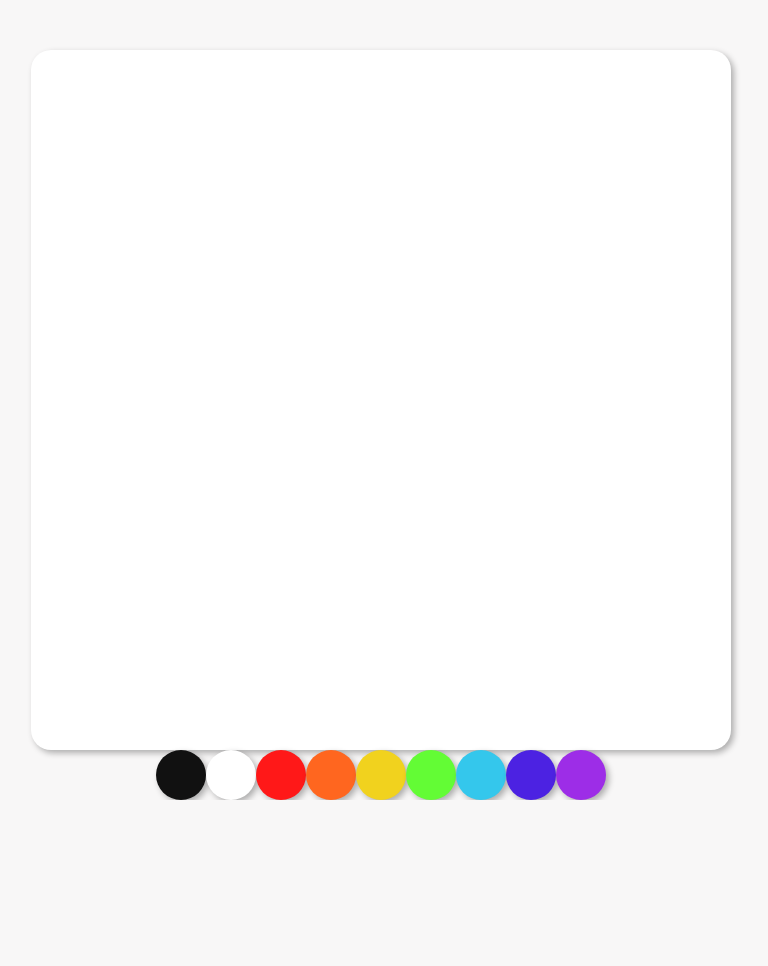
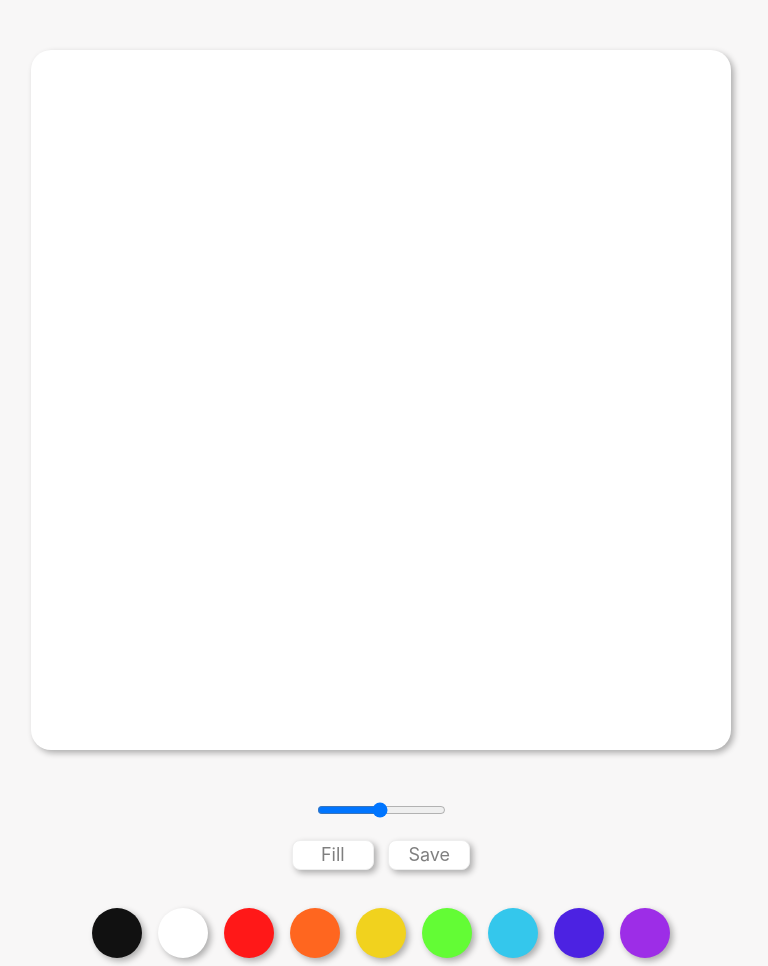
Before and after one commit to LunchTime-github/testGit, a plain HTML site: page index.html in a window 1280 px wide. Shown: the whole page, without its empty margins (259-1027 px from the left). Before the commit the page ends 800 px from the top, so only its background shows below. Drawn offline with Linux system fonts and the light colour scheme.

Commit message:
1.2 Styles part Two

```diff
--- a/index.html
+++ b/index.html
@@ -1,5 +1,6 @@
 <!DOCTYPE html>
 <html lang="ko">
+
 <head>
     <meta charset="UTF-8">
     <meta name="viewport" content="width=device-width, initial-scale=1.0">
@@ -7,9 +8,17 @@
     <title>PaintJs</title>
     <link rel="stylesheet" href="./dist/css/main.min.css">
 </head>
+
 <body>
     <canvas id="jsCanvas" class="canvas"></canvas>
     <div class="controles">
+        <div class="controles__range">
+            <input type="range" id="jsRange" min="0.1" max="5.0" value="2.5" step="0.1">
+        </div>
+        <div class="controles__btns">
+            <button id="jsMode">Fill</button>
+            <button id="jsSave">Save</button>
+        </div>
         <div class="controles__colors" id="jsColors">
             <div class="controles__color" style="background-color: #111111;"></div>
             <div class="controles__color" style="background-color: #ffffff;"></div>
@@ -24,4 +33,5 @@
     </div>
     <script src="./dist/js/app.js"></script>
 </body>
+
 </html>
--- a/scss/main.scss
+++ b/scss/main.scss
@@ -19,15 +19,46 @@ body {
 }
 
 .controles {
+  padding-top: 50px;
+  display: flex;
+  flex-direction: column;
+  align-items: center;
   &__color {
     width: 50px;
     height: 50px;
     border-radius: 50%;
     box-shadow: 3px 3px 6px rgba(0, 0, 0, 0.3);
     cursor: pointer;
+    margin: 8px;
   }
   &__colors {
     display: flex;
     flex-direction: row;
   }
+  &__btns {
+    margin-bottom: 30px;
+    button {
+      all: unset;
+      cursor: pointer;
+      padding: 5px 0;
+      width: 80px;
+      border-radius: 8px;
+      border: 1px solid #eeeeee;
+      text-align: center;
+      background-color: #ffffff;
+      box-shadow: 3px 3px 6px rgba(0, 0, 0, 0.3);
+      font-size: 18px;
+      color: rgba(0, 0, 0, 0.5);
+      margin: 0 5px;
+      transition: all 0.3s;
+      &:focus{
+          transform: scale(1.1);
+          color: rgba(0, 0, 0, 1);
+          font-weight: bold;
+      }
+    }
+  }
+  &__range{
+      margin-bottom: 20px;
+  }
 }
```
Also changed, not shown: dist/css/main.min.css, style/main.css, 2 other files.
